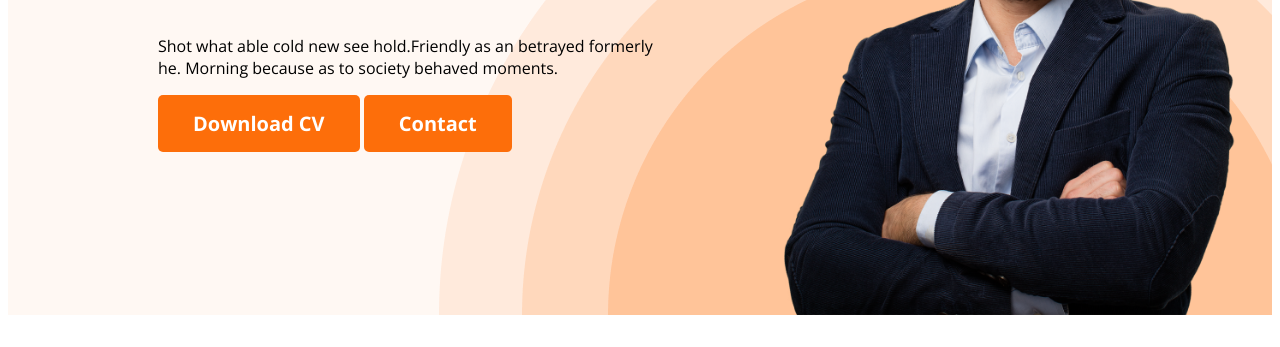
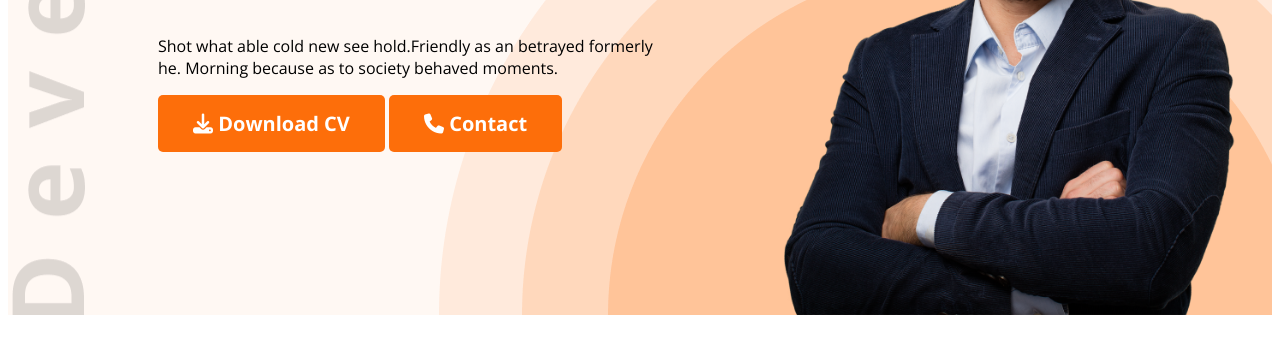
Before and after one commit to RedwanAk/portfolio, a plain HTML site: page index.html in a window 1280 px wide. Shown: the part 453-800 px from the top of the page. Drawn offline with nearby package versions, Linux system fonts and the light colour scheme.

Commit message:
fixed some issues

```diff
--- a/index.html
+++ b/index.html
@@ -5,6 +5,7 @@
     <meta name="viewport" content="width=device-width, initial-scale=1.0">
     <title>Portfolio</title>
     <link rel="stylesheet" href="style.css">
+    <script src="https://kit.fontawesome.com/86e0b53ad7.js" crossorigin="anonymous"></script>
 </head>
 <body>
     <header class="header">
@@ -21,8 +22,8 @@
                 <h3 class="banner-greeting">Hi, I  am</h3>
                 <h1 class="banner-title">Mary Hardy</h1>
                 <p class="banner-description">Shot what able cold new see hold.Friendly as an betrayed formerly he. Morning because as to society behaved moments.</p>
-                <button class="bttn">Download CV</button>
-                <button class="bttn">Contact</button>
+                <button class="bttn"><i class="fa-solid fa-download"></i> Download CV</button>
+                <button class="bttn"><i class="fa-solid fa-phone"></i> Contact</button>
             </div>
             <img class="profile" src="images/hardy.png" alt="">
         </div>
--- a/style.css
+++ b/style.css
@@ -45,9 +45,9 @@ nav a{
 /* header related stuff */
 .header{
     background-color: #FFF8F3;
-    background-image: url(images/header_bg.png);
+    background-image: url(images/header_bg.png) , url(images/developer.png);
     background-repeat: no-repeat;
-    background-position: bottom right;
+    background-position: bottom right , top left;
 }
 .banner{
     padding: 30px 30px 0 150px;
```
